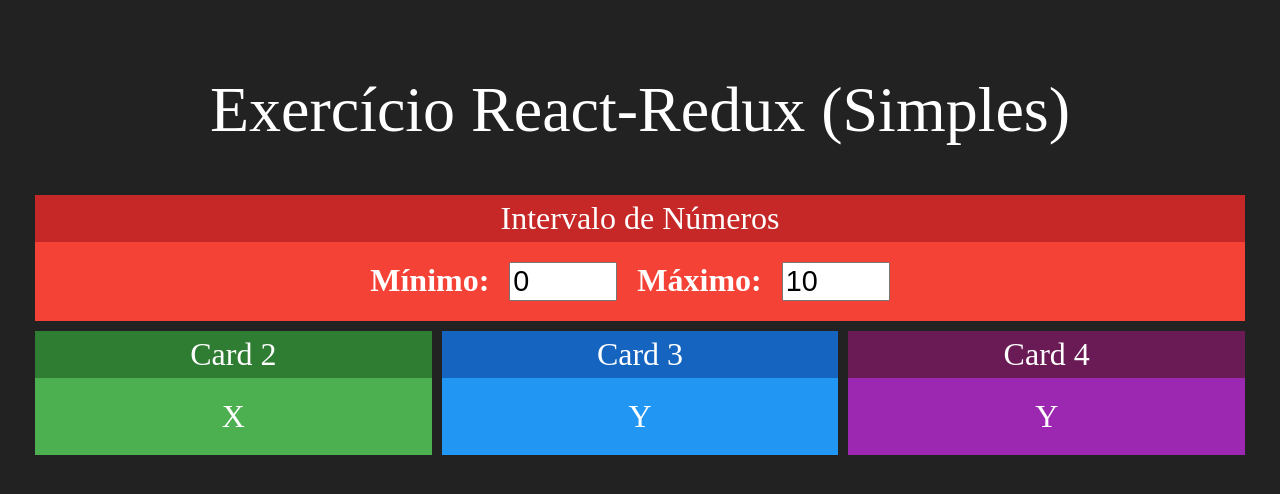
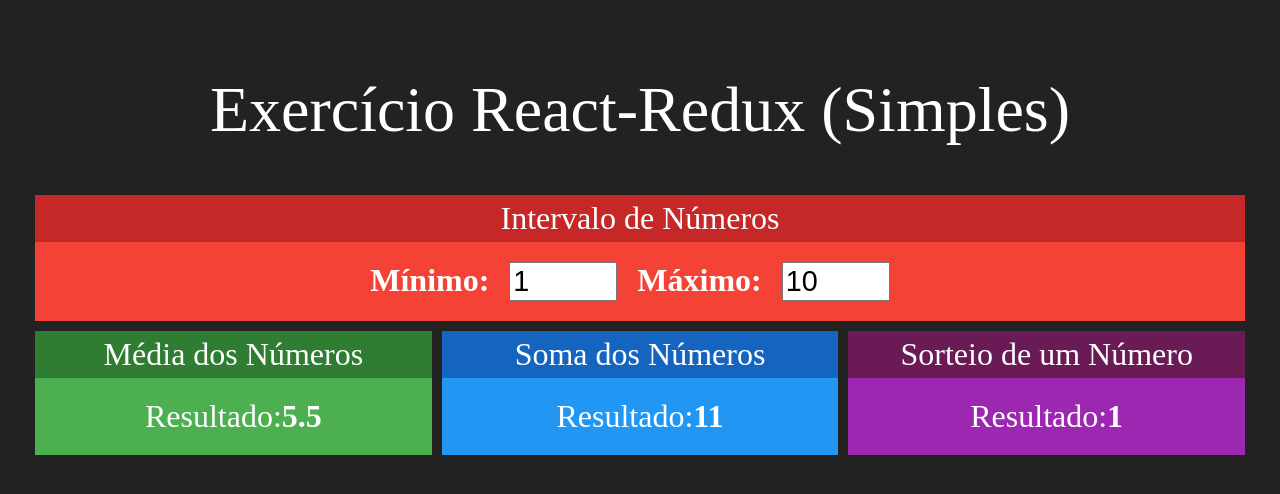
Before and after one commit to thiagobarso/udemy-curso-react-coder, a React (Create React App) app in the folder redux-simples/: page / in a window 1280 px wide. Shown: the top 494 px of the page. Built offline with nearby package versions, Linux system fonts and the light colour scheme.

Commit message:
161. Implementação SEM Redux

```diff
--- a/redux-simples/src/App.js
+++ b/redux-simples/src/App.js
@@ -1,19 +1,26 @@
 import logo from './logo.svg';
 import './App.css';
-import Card from './components/Card';
 import Intervalo from './components/Intervalo';
+import Media from './components/Media';
+import Soma from './components/Soma';
+import Sorteio from './components/Sorteio';
+import { useState } from 'react';
 
 function App() {
+
+  const [min, setMin] = useState(1)
+  const [max, setMax] = useState(10)
+
   return (
     <div className="App">
       <h1>Exercício React-Redux (Simples)</h1>
       <div className='linha'>
-        <Intervalo></Intervalo>
+        <Intervalo min={min} max={max} onMinChanged={setMin} onMaxChanged={setMax}></Intervalo>
       </div>
       <div className='linha'>
-        <Card title="Card 2" green>X</Card>
-        <Card title="Card 3" blue>Y</Card>
-        <Card title="Card 4" purple>Y</Card>
+        <Media min={min} max={max}></Media>
+        <Soma min={min} max={max}></Soma>
+        <Sorteio min={min} max={max}></Sorteio>
       </div>
     </div>
   );
--- a/redux-simples/src/components/Intervalo.jsx
+++ b/redux-simples/src/components/Intervalo.jsx
@@ -4,16 +4,19 @@ import React from 'react'
 import Card from './Card'
 
 export default props => {
+
+    const { min, max } = props
+
     return (
         <Card title="Intervalo de Números" red>
             <div className='Intervalo'>
                 <span>
                     <strong>Mínimo:</strong>
-                    <input type="number" value={0} readOnly />
+                    <input type="number" value={min} onChange={e => props.onMinChanged(+e.target.value)} />
                 </span>
                 <span>
                     <strong>Máximo:</strong>
-                    <input type="number" value={10} readOnly />
+                    <input type="number" value={max} onChange={e => props.onMaxChanged(+e.target.value)} />
                 </span>
             </div>
         </Card>
--- /dev/null
+++ b/redux-simples/src/components/Media.jsx
@@ -0,0 +1,20 @@
+import './Intervalo.css'
+import React from 'react'
+
+import Card from './Card'
+
+export default props => {
+    // const min = props.min
+    // const max = props.max
+    const { min, max } = props
+    return (
+        <Card title="Média dos Números" green>
+            <div>
+                <span>
+                    <span>Resultado:</span>
+                    <strong>{(max + min) / 2}</strong>
+                </span>
+            </div>
+        </Card>
+    )
+}
--- /dev/null
+++ b/redux-simples/src/components/Soma.jsx
@@ -0,0 +1,19 @@
+import './Intervalo.css'
+import React from 'react'
+
+import Card from './Card'
+
+export default props => {
+    const { min, max } = props
+
+    return (
+        <Card title="Soma dos Números" blue>
+            <div>
+                <span>
+                    <span>Resultado:</span>
+                    <strong>{max + min}</strong>
+                </span>
+            </div>
+        </Card>
+    )
+}
--- /dev/null
+++ b/redux-simples/src/components/Sorteio.jsx
@@ -0,0 +1,21 @@
+import './Intervalo.css'
+import React from 'react'
+
+import Card from './Card'
+
+export default props => {
+
+    const { min, max } = props
+    const aleatorio = parseInt(Math.random() * (max - min)) + min
+
+    return (
+        <Card title="Sorteio de um Número" purple>
+            <div>
+                <span>
+                    <span>Resultado:</span>
+                    <strong>{aleatorio}</strong>
+                </span>
+            </div>
+        </Card>
+    )
+}
```
